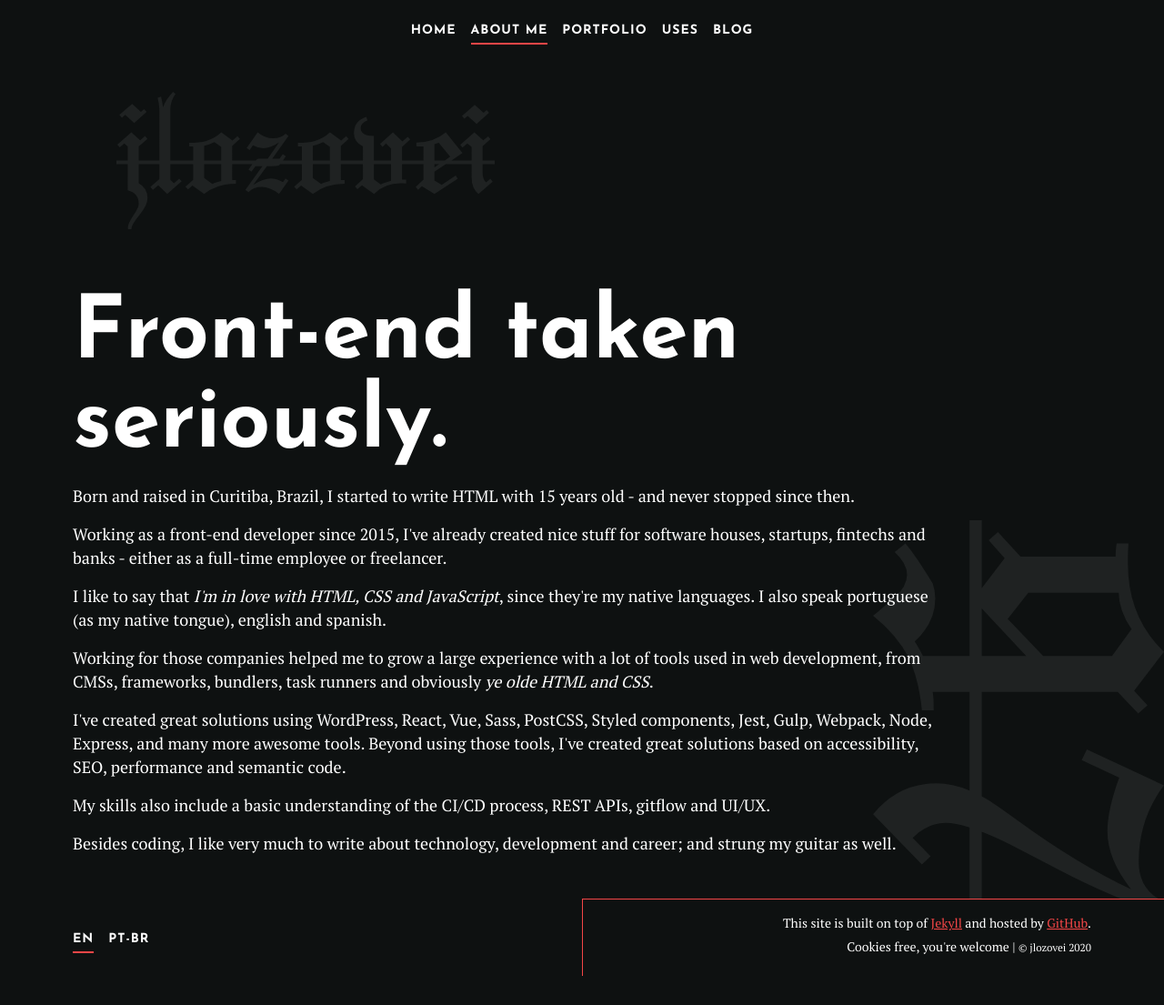
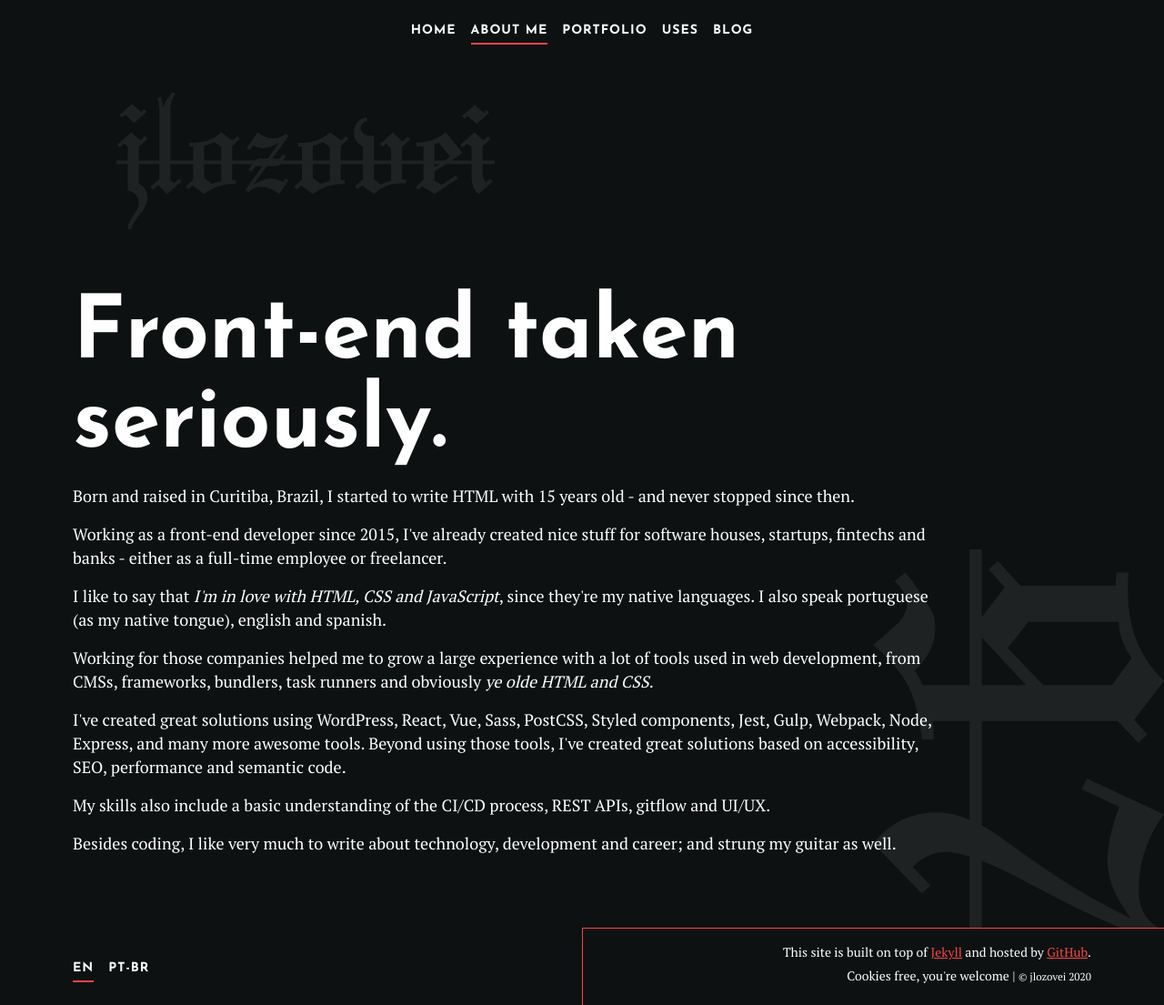
Before and after one commit to jlozovei/me, a Jekyll site: the page built from about.html, in a window 1280 px wide. Shown: the whole page at 91% size. Built offline with Jekyll 4.4.1, drawn with Linux system fonts in a browser that asks for light colours; Markdown is read by kramdown in place of the engine named in the settings; before the commit the page ends 1073 px from its top, so only the background shows below that.

Commit message:
update page layouts

```diff
--- a/_sass/components/section.scss
+++ b/_sass/components/section.scss
@@ -1,6 +1,6 @@
 .section {
   position: relative;
-  padding: 2rem 0;
+  padding: 4rem 0;
 
   &--headline {
     padding-top: 8rem;
--- a/_sass/pages/about.scss
+++ b/_sass/pages/about.scss
@@ -1 +1,7 @@
 @import '../index';
+
+.section {
+  ul {
+    margin-top: 4rem;
+  }
+}
--- /dev/null
+++ b/_sass/pages/experience.scss
@@ -0,0 +1,67 @@
+@import '../index';
+
+.section {
+  h2 {
+    margin-bottom: 2rem;
+  }
+
+  ul {
+    li {
+      & + li {
+        margin-top: 2rem;
+      }
+    }
+  }
+}
+
+.info {
+  display: flex;
+  flex-direction: column;
+  align-items: flex-start;
+  justify-content: flex-start;
+
+  &__header {
+    display: flex;
+    flex-flow: row wrap;
+    align-items: flex-start;
+    justify-content: flex-start;
+    margin-bottom: 0.5rem;
+
+    img {
+      width: 4rem;
+      height: 4rem;
+      margin-right: 1rem;
+      border-radius: 2px;
+      background-color: $white;
+      padding: 0.5rem;
+      object-fit: contain;
+    }
+  }
+
+  &__body {
+    padding-bottom: 1rem;
+    border-bottom: 1px solid $tundora;
+  }
+
+  &__title {
+    flex-basis: calc(100% - 5rem);
+  }
+
+  &__name {
+    margin-bottom: 0.25rem;
+  }
+
+  &__date {
+    margin-bottom: 0;
+    font-family: $font_title;
+    font-size: 0.875rem;
+  }
+
+  @media #{$m_tablet} {
+    &__body {
+      align-self: flex-end;
+      flex-basis: calc(100% - 5rem);
+      width: calc(100% - 5rem);
+    }
+  }
+}
--- a/_sass/pages/uses.scss
+++ b/_sass/pages/uses.scss
@@ -1,10 +1,6 @@
 @import '../index';
 
 .section {
-  &--this {
-    padding: 6rem 0 4rem;
-  }
-
   .container {
     display: flex;
     flex-direction: column;
--- /dev/null
+++ b/css/experience.scss
@@ -0,0 +1,4 @@
+---
+---
+
+@import 'pages/experience';
```
